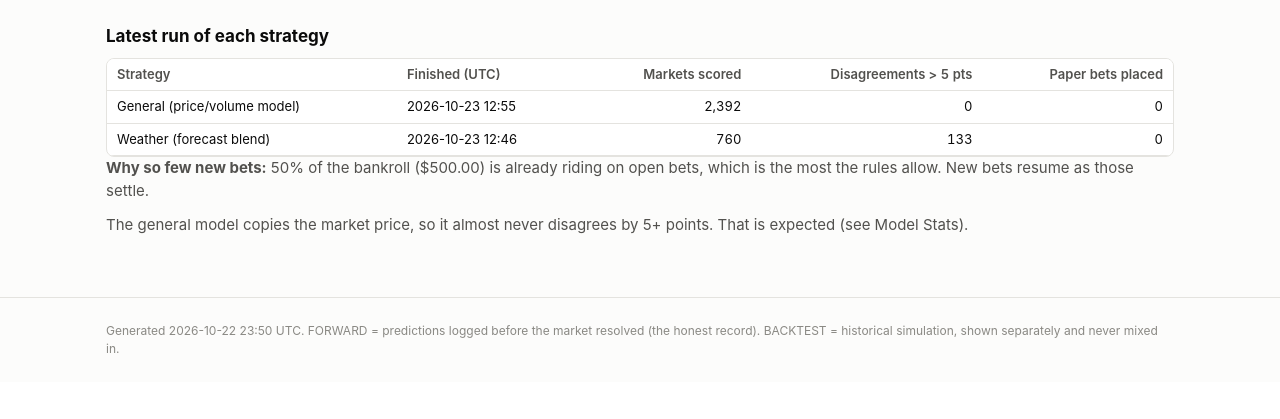
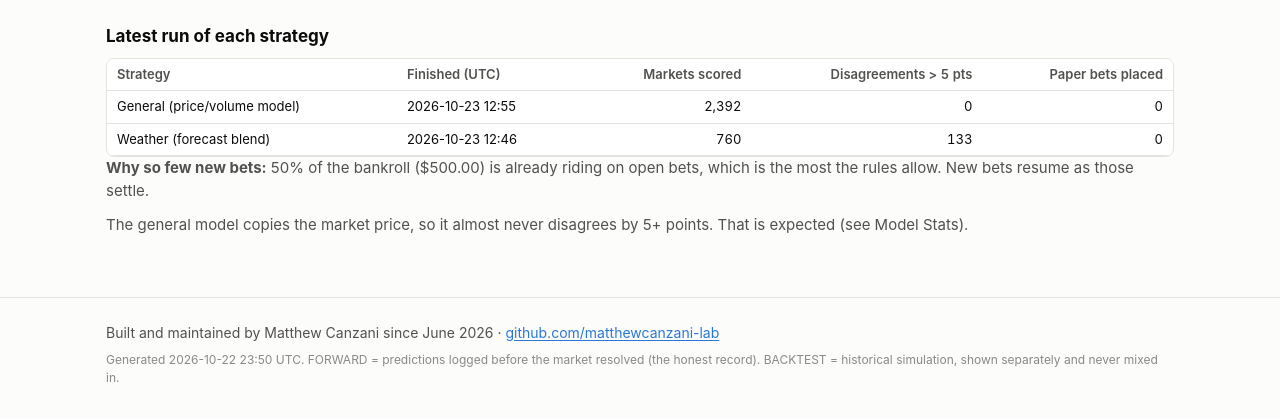
Before and after one commit to matthewcanzani-lab/polymarket-paper-trading, a Flask app: page / in a window 1280 px wide. Shown: the part 609-1028 px from the top of the page. Before the commit the page ends 962 px from the top, so only its background shows below. Run offline with Flask 3, Linux system fonts and the light colour scheme; data comes from the database, SQL or seed files in the repository; data that the repository does not hold is empty.

Commit message:
Ownership notices: LICENSE (all rights reserved), README notice, dashboard footer
- LICENSE: viewing and verification only; no permission to copy, modify,
  distribute or reuse without written permission (no open-source license)
- README: copyright line near the top
- Dashboard footer on every page (Flask + static export): built and maintained
  by Matthew Canzani since June 2026, linking github.com/matthewcanzani-lab
- Test: footer and link present on every page in both modes

Co-Authored-By: Claude Opus 5.5 <noreply@anthropic.com>
Claude-Session: https://claude.ai/code/session_01NqGyVHoMEN6gnC1DRgxvdj

```diff
--- a/pmodel/dashboard/templates/base.html
+++ b/pmodel/dashboard/templates/base.html
@@ -97,6 +97,9 @@ td.n, th.n { text-align: right; font-variant-numeric: tabular-nums; }
 .stale { margin-top: 8px; background: var(--bad); color: #ffffff; border-radius: 8px;
   padding: 10px 12px; font-weight: 600; }
 footer { color: var(--muted); font-size: 12px; padding-block: 24px; border-top: 1px solid var(--line); }
+footer p { margin: 0 0 8px; }
+footer .owner { color: var(--ink-2); font-size: 14px; line-height: 1.5; overflow-wrap: anywhere; }
+footer .owner a { color: var(--accent); text-underline-offset: 2px; }
 img.bt { max-width: 520px; width: 100%; border-radius: 6px; border: 1px solid var(--line); }
 </style>
 </head>
@@ -113,8 +116,12 @@ img.bt { max-width: 520px; width: 100%; border-radius: 6px; border: 1px solid va
     numbers may be out of date. The automation may have stopped.</div>
 </div>
 <main><div class="wrap">{% block body %}{% endblock %}</div></main>
-<footer><div class="wrap">Generated {{ generated }}. FORWARD = predictions logged before the market
-resolved (the honest record). BACKTEST = historical simulation, shown separately and never mixed in.</div></footer>
+<footer><div class="wrap">
+<p class="owner">Built and maintained by Matthew Canzani since June 2026 ·
+<a href="https://github.com/matthewcanzani-lab" rel="noopener">github.com/matthewcanzani-lab</a></p>
+<p>Generated {{ generated }}. FORWARD = predictions logged before the market
+resolved (the honest record). BACKTEST = historical simulation, shown separately and never mixed in.</p>
+</div></footer>
 <script>
 // Label every table cell with its column name (used by the phone layout).
 document.querySelectorAll(".tablewrap table").forEach(function (t) {
```
Also changed, not shown: tests/test_dashboard.py (+13 -0 lines), README.md, 1 other file.
